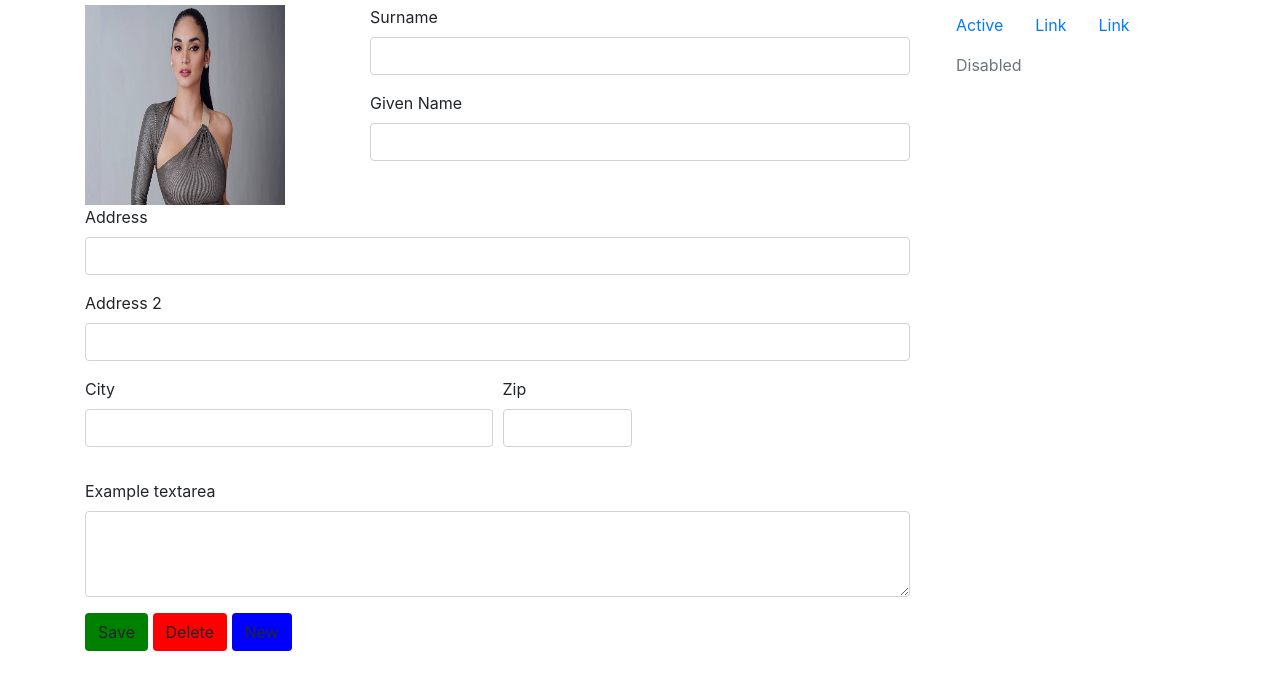
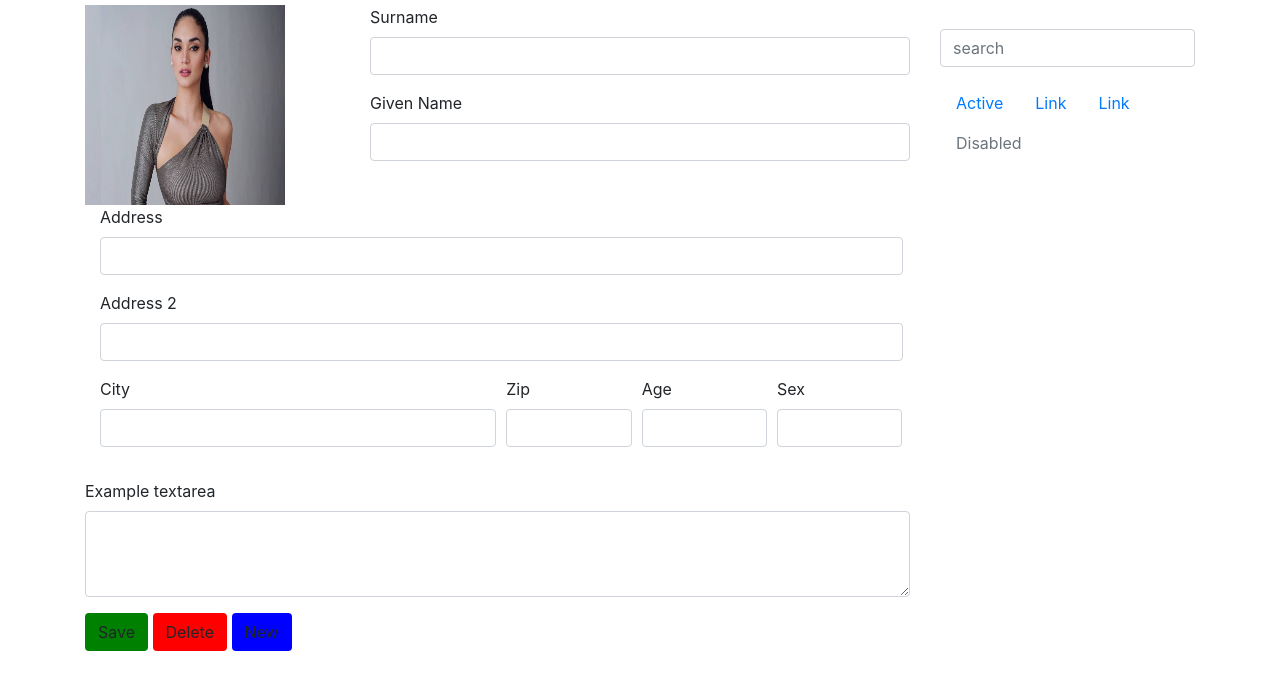
Before and after one commit to PaulJequinto/161PMPJBootstrap, a plain HTML site: page index.html in a window 1280 px wide. Shown: the part 107-796 px from the top of the page. Drawn offline with Linux system fonts and the light colour scheme.

Commit message:
Update index.html

```diff
--- a/index.html
+++ b/index.html
@@ -9,7 +9,6 @@
     <h1>Center Health Information System</h1>
   </header>
   <body>
-
     <main class="container">
       <h1>...</h1>
           <div class="row">
@@ -29,6 +28,10 @@
                 </form>
             </div>
             <div class="col-3">
+            </br>
+                <div class="form-group">
+                  <input type="Name" class="form-control" id="text" placeholder="search">
+                </div>
               <nav class="nav">
               <a class="nav-link active" href="#">Active</a>
               <a class="nav-link" href="#">Link</a>
@@ -37,7 +40,7 @@
               </nav>
             </div>
           </div>
-          <div class="row">
+          <div class="rows">
             <div class="col-9">
               <form>
                 <div class="form-group">
@@ -55,6 +58,14 @@
                   </div>
                   <div class="form-group col-md-2">
                     <label for="inputZip">Zip</label>
+                    <input type="text" class="form-control" id="inputZip">
+                  </div>
+                  <div class="form-group col-md-2">
+                    <label for="inputZip"> Age</label>
+                    <input type="text" class="form-control" id="inputZip">
+                  </div>
+                  <div class="form-group col-md-2">
+                    <label for="inputZip">Sex</label>
                     <input type="text" class="form-control" id="inputZip">
                   </div>
                 </div>
```
